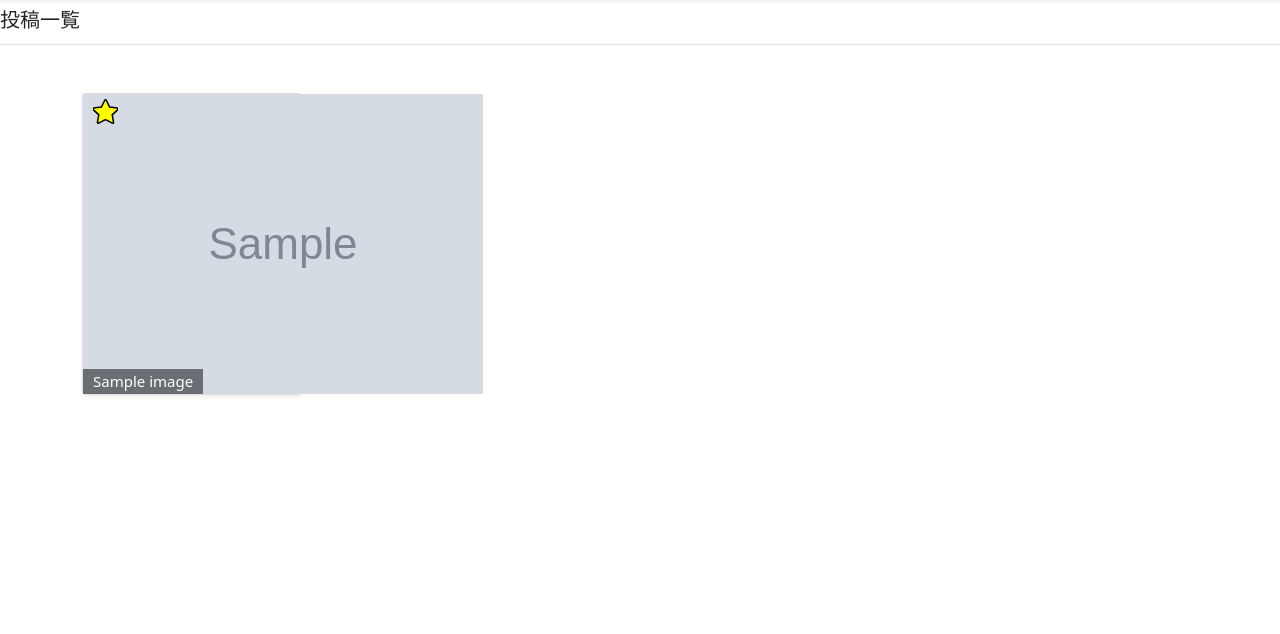
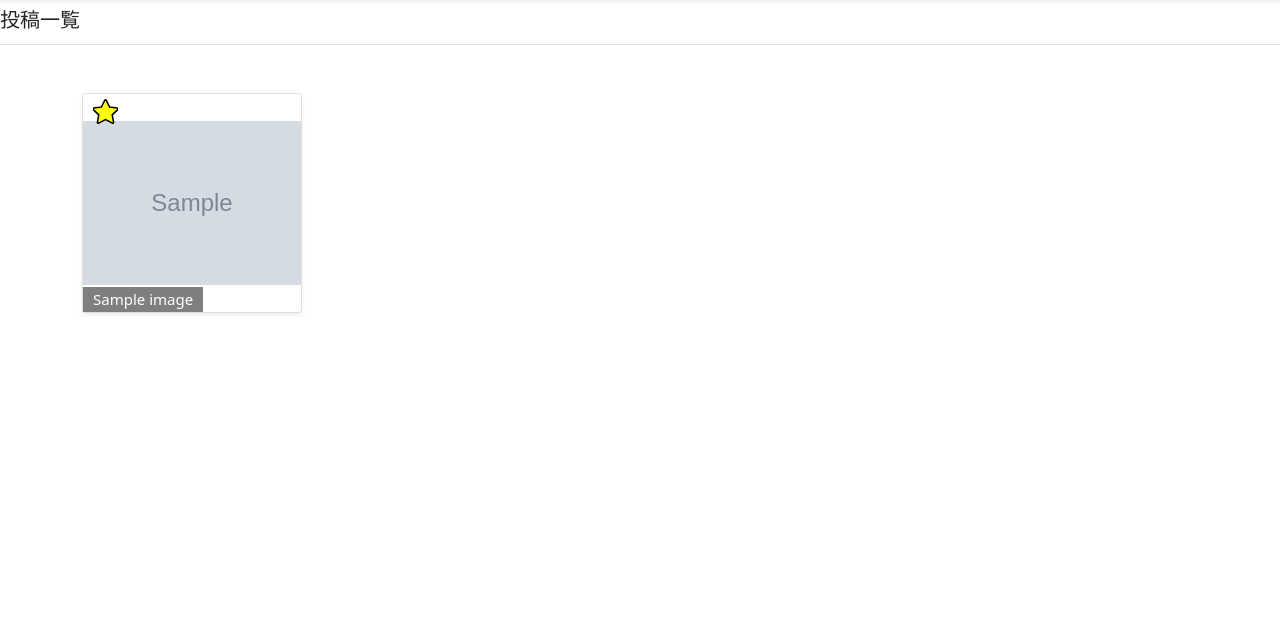
Before and after one commit to DECQuando/Synq, a Django app: page /synqapp/list/ in a window 1280 px wide. Shown: the part 56-690 px from the top of the page. Run offline with Django 4.2, Linux system fonts and the light colour scheme; a user stored in the database is signed in; tables that the repository leaves empty hold one stand-in row (values such as "Sample post"); grey boxes marked "Sample" are stand-in pictures; some libraries are stand-ins or nearby versions.

Commit message:
[update] サムネイル画像のサイズ変更 [update] サムネイル画像をレスポンシブ表示

```diff
--- a/static/css/style.css
+++ b/static/css/style.css
@@ -15,7 +15,9 @@
 /*写真のカード表示で，写真のサムネイルのサイズを揃える*/
 .card-customize{
     object-fit: contain;
-    aspect-ratio: 3/2;
+    aspect-ratio: 1/1;
+    width: 100%;
+    height: auto;
 }
 /*グルーピングされた画像の開閉ボタン*/
 .card-button{
--- a/synqapp/models.py
+++ b/synqapp/models.py
@@ -30,7 +30,7 @@ class Image(models.Model):
                               validators=[FileExtensionValidator(["jpg", "png"])],
                               )
     thumbnail = ImageSpecField(source='image',
-                               processors=[ResizeToFill(300, 200)],
+                               processors=[ResizeToFill(200, 200)],
                                format="JPEG",
                                options={'quality': 85}
                                # qualityはGoogleの方針に従った
```
